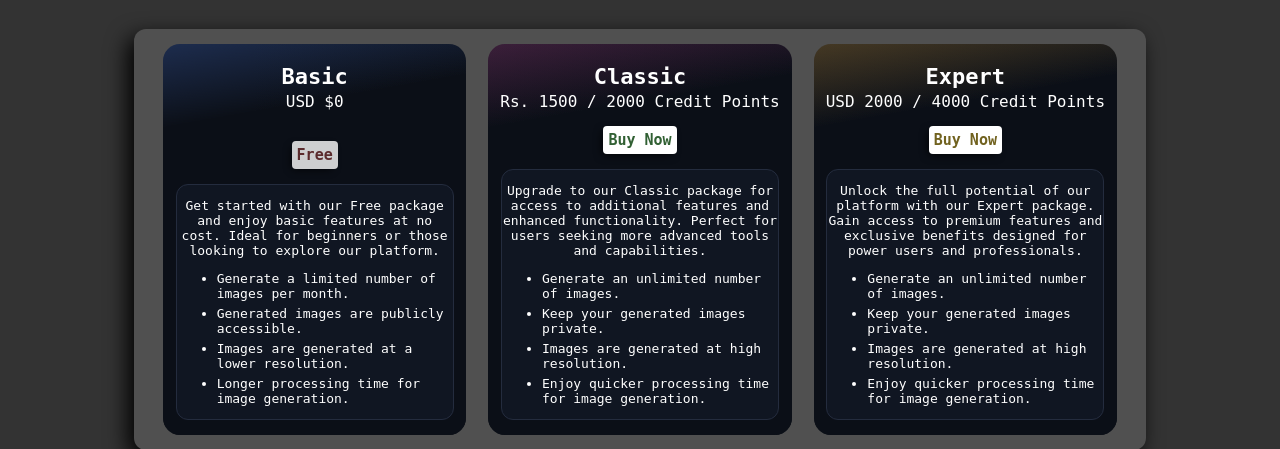
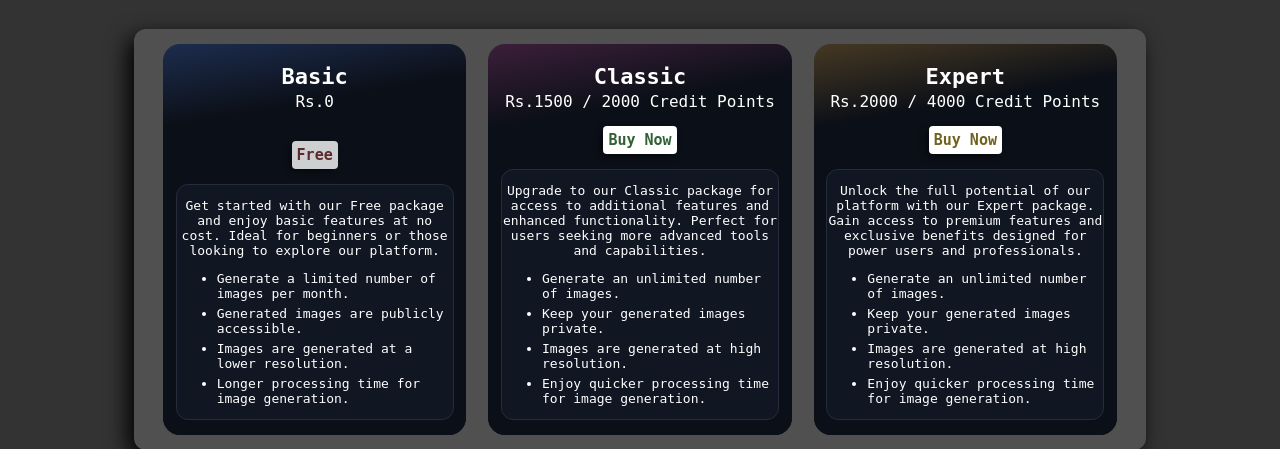
Before and after one commit to kaushikramanuj01/visionizex, a PHP site: page /premium in a window 1280 px wide. Shown: the part 76-525 px from the top of the page. Run offline with PHP 8.4, Linux system fonts and the light colour scheme; some libraries are stand-ins or nearby versions.

Commit message:
premiup speling mistake

```diff
--- a/premium.php
+++ b/premium.php
@@ -240,7 +240,7 @@ include 'navbar.php';
                 <h5>Basic</h5>
                 <!-- <div class="current">(Current)</div> -->
                 <div class="title-s">
-                    USD $0
+                    Rs.0
                 </div>
                 <br>
                 <span>
@@ -264,7 +264,7 @@ include 'navbar.php';
                 <h5>Classic</h5>
                 <!-- <div class="current">(Current)</div> -->
                 <div class="title-s">
-                    Rs. 1500 / 2000 Credit Points
+                    Rs.1500 / 2000 Credit Points
                 </div>
                 <span>
                     <a href="buy?pack=2" class="buy_btn b_btn2">Buy Now</a>
@@ -286,7 +286,7 @@ include 'navbar.php';
                 <h5>Expert</h5>
                 <!-- <div class="current">(Current)</div> -->
                 <div class="title-s">
-                    USD 2000 / 4000 Credit Points
+                    Rs.2000 / 4000 Credit Points
                 </div>
                 <span>
                     <a href="buy?pack=3" class="buy_btn b_btn3">Buy Now</a>
```
